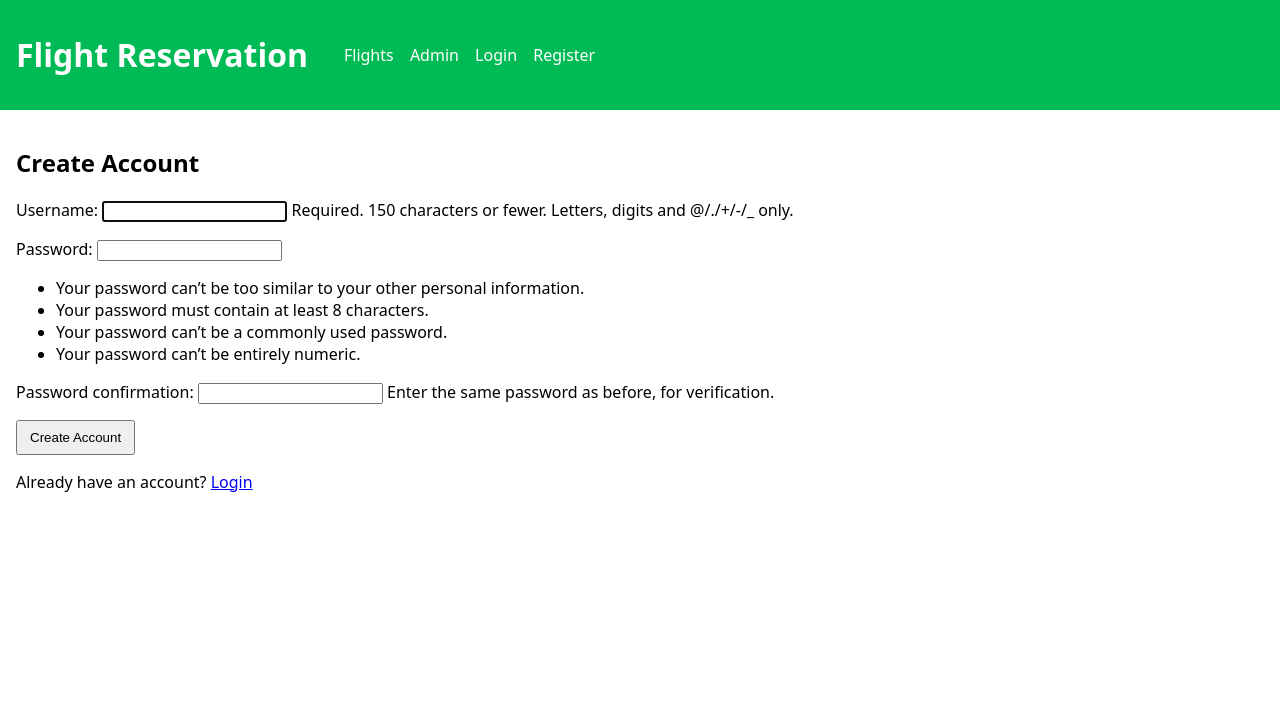
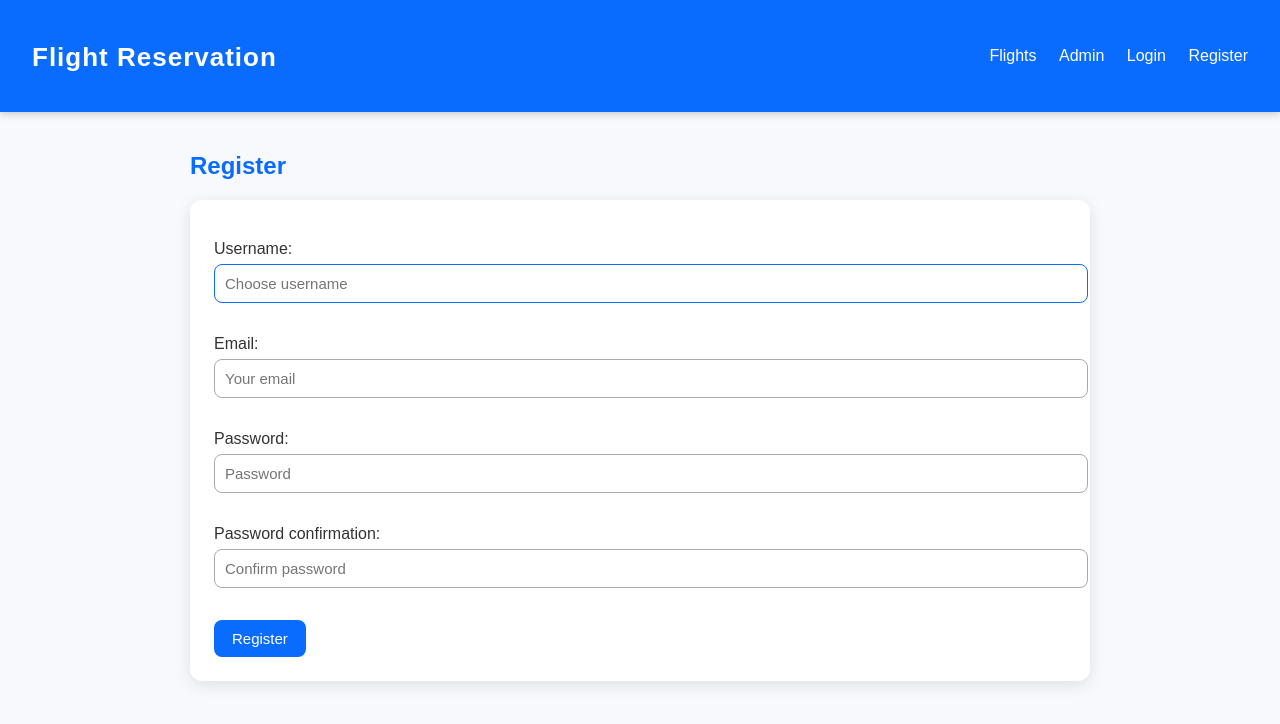
Before and after one commit to raboudiano/flight_res, a Django app: page /register/ in a window 1280 px wide. Shown: the top 724 px of the page. Run offline with Django 5.2, Linux system fonts and the light colour scheme.

Commit message:
fixing forms

```diff
--- a/reservations/forms.py
+++ b/reservations/forms.py
@@ -1,4 +1,28 @@
 from django import forms
+from django.contrib.auth.forms import UserCreationForm
+from django.contrib.auth.models import User
+
+
+class CustomUserCreationForm(UserCreationForm):
+    email = forms.EmailField(required=True)
+
+    class Meta:
+        model = User
+        fields = ["username", "email", "password1", "password2"]
+
+    def __init__(self, *args, **kwargs):
+        super().__init__(*args, **kwargs)
+
+        # Remove help text (password rules)
+        self.fields["password1"].help_text = ""
+        self.fields["password2"].help_text = ""
+        self.fields["username"].help_text = ""
+
+        # Optional: placeholders
+        self.fields["username"].widget.attrs.update({"placeholder": "Choose username"})
+        self.fields["email"].widget.attrs.update({"placeholder": "Your email"})
+        self.fields["password1"].widget.attrs.update({"placeholder": "Password"})
+        self.fields["password2"].widget.attrs.update({"placeholder": "Confirm password"})
 
 
 class BookingForm(forms.Form):
--- a/reservations/views.py
+++ b/reservations/views.py
@@ -66,14 +66,16 @@ def booking_success(request, pk):
     booking = get_object_or_404(Booking, pk=pk)
     return render(request, "reservations/booking_success.html", {"booking": booking})
 
+from .forms import CustomUserCreationForm
 
 def register(request):
     if request.method == "POST":
-        form = UserCreationForm(request.POST)
+        form = CustomUserCreationForm(request.POST)
         if form.is_valid():
             user = form.save()
             login(request, user)
             return redirect("flight_list")
     else:
-        form = UserCreationForm()
+        form = CustomUserCreationForm()
+
     return render(request, "reservations/register.html", {"form": form})
--- a/static/styles.css
+++ b/static/styles.css
@@ -1,7 +1,141 @@
-body { font-family: system-ui, Arial, sans-serif; margin: 0; padding: 0; }
-header { background: #0b5; color: white; padding: 12px 16px; display:flex; align-items:center; gap:24px; }
-header a { color: white; text-decoration: none; margin-right: 12px; }
-main { padding: 16px; }
-table { width: 100%; border-collapse: collapse; }
-th, td { border: 1px solid #ccc; padding: 8px; text-align: left; }
-button { padding: 8px 12px; }
+/* Global Styles */
+body {
+    font-family: "Poppins", Arial, sans-serif;
+    margin: 0;
+    padding: 0;
+    background: #f7f9fc;
+    color: #333;
+}
+
+/* Header */
+header {
+    background: #0a6cff;
+    color: white;
+    padding: 16px 32px;
+    display: flex;
+    align-items: center;
+    justify-content: space-between;
+    box-shadow: 0px 2px 8px rgba(0,0,0,0.2);
+}
+
+header h1 a {
+    color: white;
+    font-size: 26px;
+    text-decoration: none;
+    letter-spacing: 1px;
+}
+
+nav a {
+    color: white;
+    margin-left: 18px;
+    text-decoration: none;
+    font-weight: 500;
+    transition: 0.2s;
+}
+
+nav a:hover {
+    opacity: 0.8;
+}
+
+/* Main container */
+main {
+    padding: 20px;
+    max-width: 900px;
+    margin: auto;
+}
+
+/* Card style */
+form, .content-box {
+    background: white;
+    padding: 24px;
+    border-radius: 12px;
+    box-shadow: 0 4px 16px rgba(0,0,0,0.1);
+    margin-top: 20px;
+}
+
+/* Headings */
+h2, h1 {
+    color: #0a6cff;
+}
+
+/* Inputs */
+input, select, textarea {
+    width: 100%;
+    padding: 10px;
+    margin-top: 6px;
+    margin-bottom: 16px;
+    border-radius: 8px;
+    border: 1px solid #aaa;
+    font-size: 15px;
+    transition: border-color 0.2s ease;
+}
+
+input:focus, select:focus, textarea:focus {
+    border-color: #0a6cff;
+    outline: none;
+}
+
+/* Buttons */
+button {
+    padding: 10px 18px;
+    background: #0a6cff;
+    border: none;
+    color: white;
+    font-size: 15px;
+    border-radius: 8px;
+    cursor: pointer;
+    transition: background 0.2s ease;
+}
+
+button:hover {
+    background: #004bb3;
+}
+
+/* Links inside forms */
+form a {
+    color: #0a6cff;
+    font-weight: 500;
+}
+
+form a:hover {
+    text-decoration: underline;
+}
+
+/* Tables */
+table {
+    width: 100%;
+    border-collapse: collapse;
+    margin-top: 25px;
+}
+
+th {
+    background: #0a6cff;
+    color: white;
+}
+
+th, td {
+    border: 1px solid #ccc;
+    padding: 12px;
+}
+
+/* Messages */
+ul {
+    list-style: none;
+    padding: 0;
+}
+
+ul li {
+    background: #e6f0ff;
+    border-left: 4px solid #0a6cff;
+    padding: 10px;
+    margin: 12px 0;
+    border-radius: 6px;
+}
+
+/* Footer */
+footer {
+    margin-top: 40px;
+    text-align: center;
+    color: #777;
+    font-size: 14px;
+}
--- a/templates/base.html
+++ b/templates/base.html
@@ -11,7 +11,7 @@
     <header>
         <h1><a href="/">Flight Reservation</a></h1>
         <nav>
-            <a href="/">Flights</a>
+            <a href="/flights/">Flights</a>
             <a href="/admin/">Admin</a>
             {% if request.user.is_authenticated %}
                 <span>Hi, {{ request.user.username }}</span>
--- a/templates/reservations/register.html
+++ b/templates/reservations/register.html
@@ -1,12 +1,12 @@
-<!-- c:\Users\boub0\Documents\trae_projects\flight_res\templates\reservations\register.html -->
-{% extends 'base.html' %}
-{% block title %}Register{% endblock %}
+{% extends "base.html" %}
+
 {% block content %}
-<h2>Create Account</h2>
-<form method="post">
+<h2>Register</h2>
+
+<form method="POST">
     {% csrf_token %}
     {{ form.as_p }}
-    <button type="submit">Create Account</button>
+    <button type="submit">Register</button>
 </form>
-<p>Already have an account? <a href="{% url 'login' %}">Login</a></p>
+
 {% endblock %}
```
Also changed, not shown: db.sqlite3.
